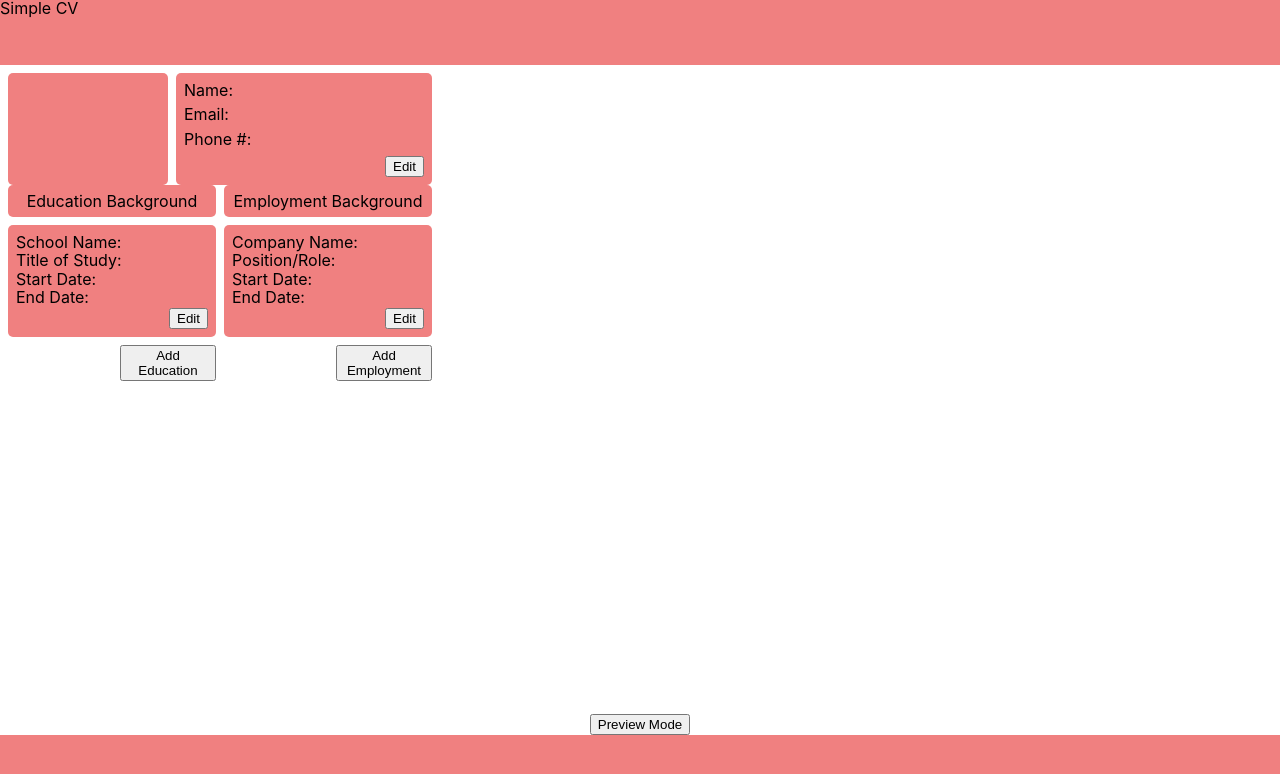
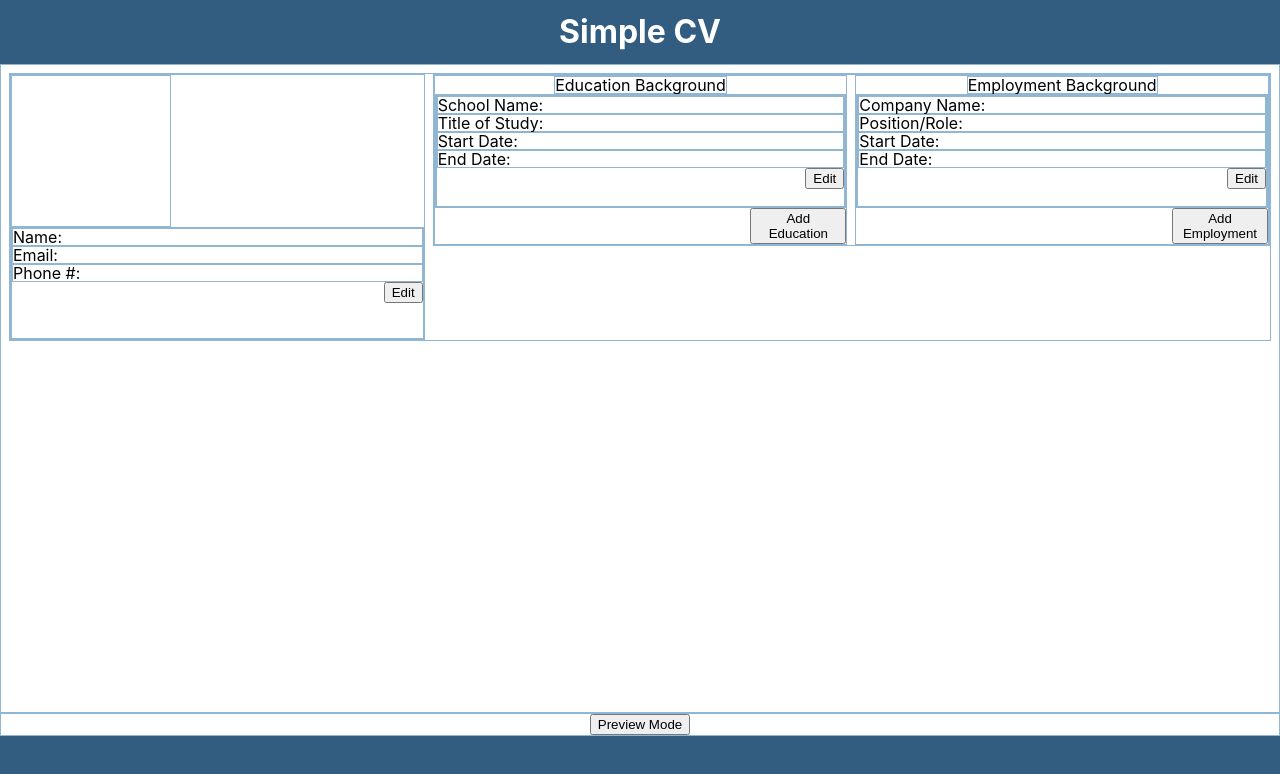
Before and after one commit to nekoLiav/cv, a React (Create React App) app: page / in a window 1280 px wide. Shown: the top 774 px of the page. Built offline with nearby package versions, Linux system fonts and the light colour scheme.

Commit message:
added border framework for styling

```diff
--- a/src/styles/index.css
+++ b/src/styles/index.css
@@ -27,52 +27,69 @@ body {
 }
 
 header {
+  display: flex;
+  justify-content: center;
+  align-items: center;
   height: 5rem;
-  background-color: lightcoral;
+  font-size: 2rem;
+  font-weight: bold;
+  background-color: #325d81;
+  color: white;
 }
 
 .main {
-  display: grid;
-  grid-template-columns: repeat(4, 1fr);
-  grid-template-rows: 7rem 7rem 1fr;
+  display: flex;
+  flex-direction: column;
   height: 100%;
   width: 100%;
+  overflow: auto;
+  border: 1px solid #91b6d4;
   padding: 0.5rem;
+}
+
+.candidate-info {
+  display: grid;
+  grid-template-columns: repeat(3, 1fr);
+  grid-template-rows: min-content 1fr min-content;
+  grid-column-start: 2;
+  grid-column-end: 4;
+  grid-row-start: 1;
+  grid-row-end: 5;
+  border: 1px solid #91b6d4;
   gap: 0.5rem;
-  overflow: auto;
 }
 
 .general {
   display: flex;
-  grid-column-start: 2;
-  grid-column-end: 4;
-  gap: 0.5rem;
+  flex-direction: column;
+  grid-row-start: 1;
+  grid-row-end: 4;
+  border: 1px solid #91b6d4;
 }
 
 .profile-picture {
-  min-width: 10rem;
-  background-color: lightcoral;
-  border-radius: 5px;
+  max-height: calc(9rem + 8px);
+  background-color: white;
+  width: 10rem;
+  height: 10rem;
+  border: 1px solid #91b6d4;
 }
 
 .info-containers {
   display: flex;
-  grid-row-start: 2;
   grid-column-start: 2;
   grid-column-end: 4;
+  border: 1px solid #91b6d4;
   gap: 0.5rem;
 }
 
 .info {
   display: flex;
   flex-direction: column;
-  justify-content: space-between;
   height: 7rem;
-  background-color: lightcoral;
-  padding: 0.5rem;
-  padding-top: calc(0.5rem + 1px);
+  background-color: white;
   width: 100%;
-  border-radius: 5px;
+  border: 1px solid #91b6d4;
 }
 
 .practical-container,
@@ -81,30 +98,37 @@ header {
   flex-direction: column;
   align-items: center;
   width: 100%;
-  gap: 0.5rem;
+  border: 1px solid #91b6d4;
 }
 
 h1 {
-  padding: 0.5rem;
-  background-color: lightcoral;
+  background-color: white;
   text-align: center;
-  border-radius: 5px;
-  min-width: 13rem;
+  border: 1px solid #91b6d4;
+}
+
+label {
+  display: flex;
+  border: 1px solid #91b6d4;
+}
+
+.info p {
+  border: 1px solid #91b6d4;
 }
 
 .educational,
 .practical {
   width: 100%;
+  border: 1px solid #91b6d4;
 }
 
 .edit-form {
   display: flex;
   flex-direction: column;
+  background-color: white;
+  width: 100%;
   height: 7rem;
-  justify-content: space-between;
-  padding: 0.5rem;
-  background-color: lightcoral;
-  border-radius: 5px;
+  border: 1px solid #91b6d4;
 }
 
 .submit-button,
@@ -117,15 +141,16 @@ h1 {
 .button-container {
   display: flex;
   grid-column-start: 2;
-  grid-column-end: 4;
+  grid-column-end: 3;
   grid-row-start: 3;
   justify-content: center;
   margin-top: auto;
   width: 100%;
+  border: 1px solid #91b6d4;
 }
 
 footer {
   height: 5rem;
   margin-top: auto;
-  background-color: lightcoral;
+  background-color: #325d81;
 }
```
